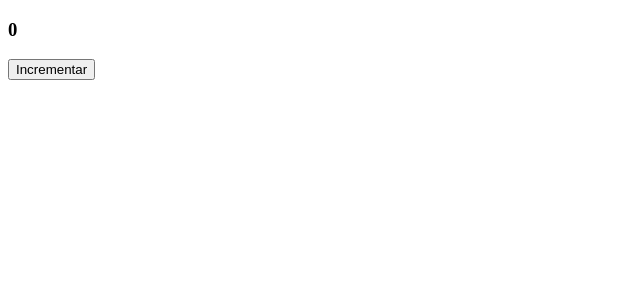
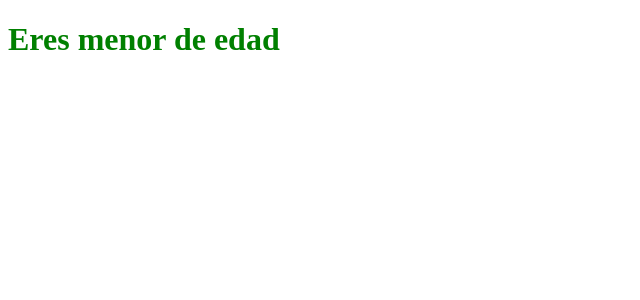
Before and after one commit to tiago2342t/vuejs3-project, a Vue app: page / in a window 1280 px wide. Shown: the top 300 px of the page, without its empty margins (0-640 px from the left). Built offline with nearby package versions, Linux system fonts and the light colour scheme.

Commit message:
Cambios temporales

```diff
--- a/src/App.vue
+++ b/src/App.vue
@@ -1,11 +1,9 @@
 <template>
-  <CounterComposition />
+  <ExampleSelective />
 </template>
 
 <script lang="ts" setup>
-import CounterComposition from './components/CounterComposition.vue';
-// import CounterOption from './components/CounterOption.vue';
-// import PostContainer from './components/PostContainer.vue';
+import ExampleSelective from './components/ExampleSelective.vue'
 </script>
 
 <style>
--- /dev/null
+++ b/src/components/ExampleSelective.vue
@@ -0,0 +1,10 @@
+<template>
+    <h1 v-if="age < 18">Eres menor de edad</h1>
+    <h1 v-else>Eres mayor de edad</h1>
+</template>
+
+<script setup lang="ts">
+let age = 10
+</script>
+
+<style scoped></style>
```
